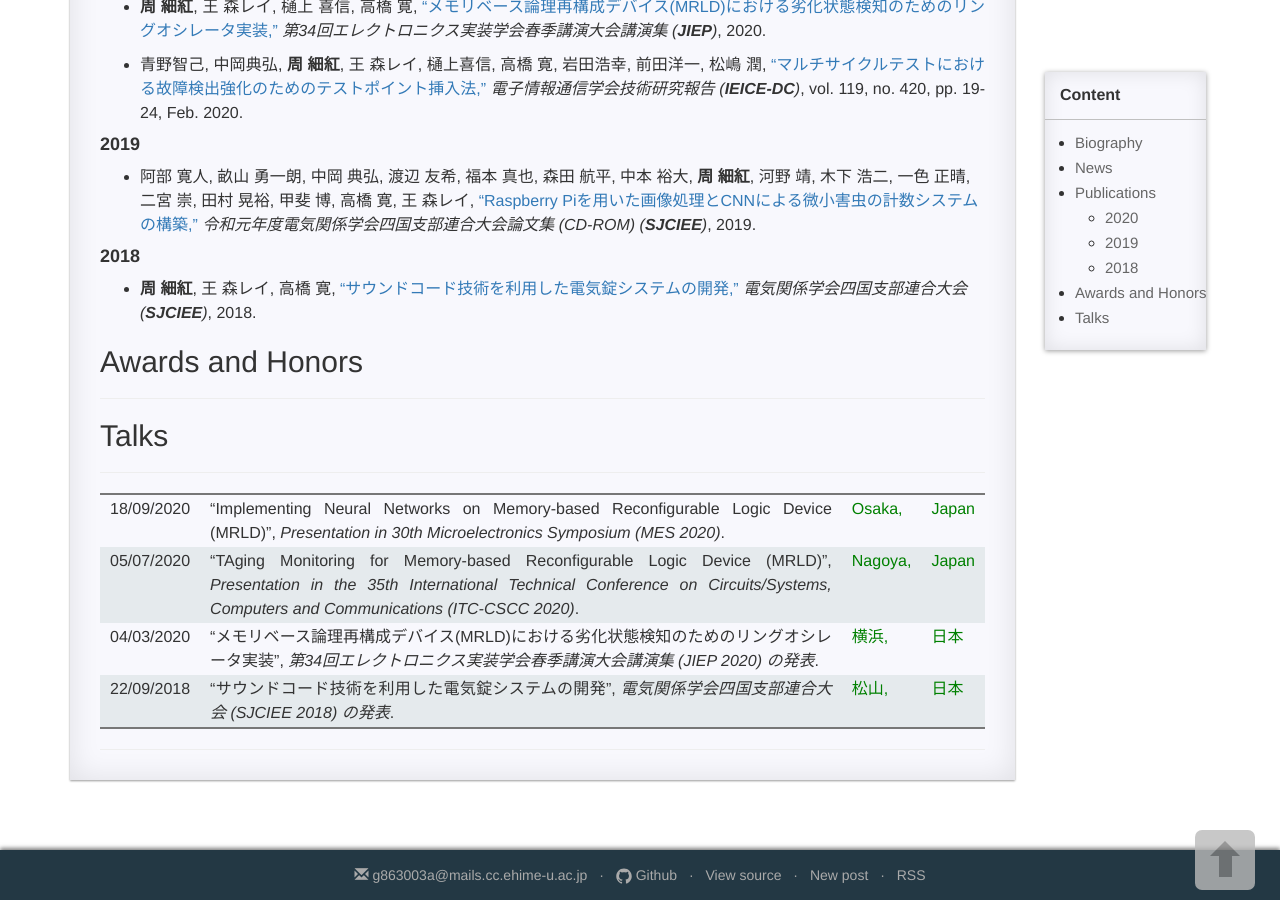
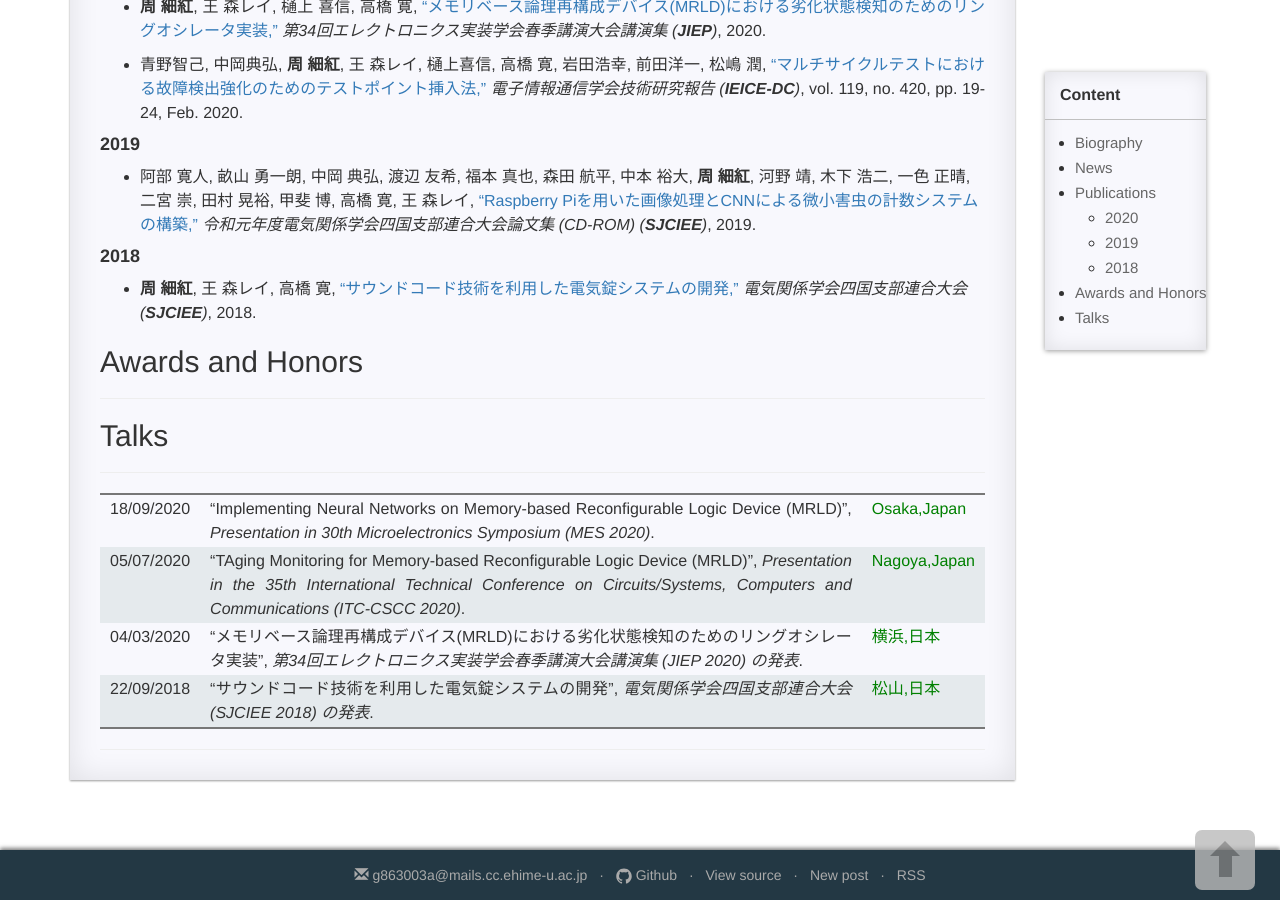
Before and after one commit to XihongZhou/xihongzhou.github.io, a Jekyll site: the page built from pages/1_homepage.md, in a window 1280 px wide and 900 px high, scrolled down 1048 px. Built offline with Jekyll 4.4.1, drawn with Linux system fonts in a browser that asks for light colours; comment, search, counter and statistics services are not loaded.

Commit message:
Update 1_homepage.md

```diff
--- a/pages/1_homepage.md
+++ b/pages/1_homepage.md
@@ -82,7 +82,7 @@ permalink: /homepage/
 
 ---
 
-|18/09/2020 |"Implementing Neural Networks on Memory-based Reconfigurable Logic Device (MRLD)", *Presentation in 30th Microelectronics Symposium (MES 2020)*. |<span style="color:green">Osaka,</span>|<span style="color:green">Japan</span>
-|05/07/2020 |"TAging Monitoring for Memory-based Reconfigurable Logic Device (MRLD)", *Presentation in the 35th International Technical Conference on Circuits/Systems, Computers and Communications (ITC-CSCC 2020)*. |<span style="color:green">Nagoya,</span>|<span style="color:green">Japan</span>
-|04/03/2020 |"メモリベース論理再構成デバイス(MRLD)における劣化状態検知のためのリングオシレータ実装", *第34回エレクトロニクス実装学会春季講演大会講演集 (JIEP 2020) の発表*. |<span style="color:green">横浜,</span>|<span style="color:green">日本</span>
-|22/09/2018 |"サウンドコード技術を利用した電気錠システムの開発", *電気関係学会四国支部連合大会 (SJCIEE 2018) の発表*. |<span style="color:green">松山,</span>|<span style="color:green">日本</span>
+|18/09/2020 |"Implementing Neural Networks on Memory-based Reconfigurable Logic Device (MRLD)", *Presentation in 30th Microelectronics Symposium (MES 2020)*. |<span style="color:green">Osaka,Japan</span>
+|05/07/2020 |"TAging Monitoring for Memory-based Reconfigurable Logic Device (MRLD)", *Presentation in the 35th International Technical Conference on Circuits/Systems, Computers and Communications (ITC-CSCC 2020)*. |<span style="color:green">Nagoya,Japan</span>
+|04/03/2020 |"メモリベース論理再構成デバイス(MRLD)における劣化状態検知のためのリングオシレータ実装", *第34回エレクトロニクス実装学会春季講演大会講演集 (JIEP 2020) の発表*. |<span style="color:green">横浜,日本</span>
+|22/09/2018 |"サウンドコード技術を利用した電気錠システムの開発", *電気関係学会四国支部連合大会 (SJCIEE 2018) の発表*. |<span style="color:green">松山,日本
```
